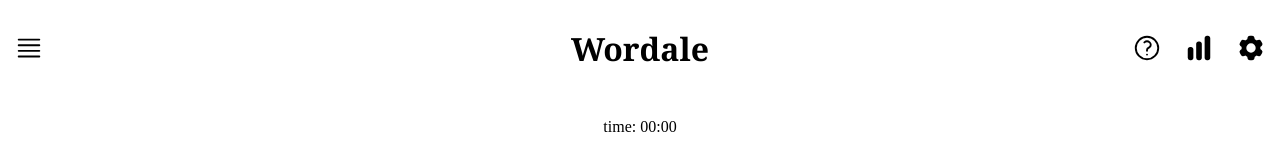
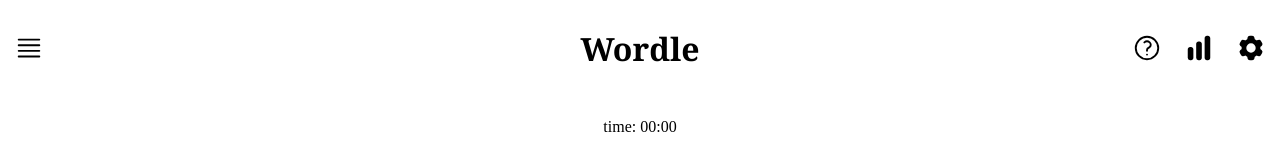
Before and after one commit to Montegrand/wordale, a plain HTML site: page index.html in a window 1280 px wide. Shown: the top 144 px of the page. Drawn offline with Linux system fonts and the light colour scheme.

Commit message:
Update index.html

```diff
--- a/index.html
+++ b/index.html
@@ -4,12 +4,12 @@
     <meta charset="UTF-8" />
     <meta name="viewport" content="width=device-width, initial-scale=1.0" />
     <link rel="stylesheet" href="./css/wordale.css" />
-    <title>Wordale</title>
+    <title>Worale</title>
 </head>
 <body>
     <header>
         <button type="button" class="menu"></button>
-        <h1 class="logo">Wordale</h1>
+        <h1 class="logo">Wordle</h1>
         <div class="header-user">
             <button type="button" class="header-user_btn help"></button>
             <button type="button" class="header-user_btn graph"></button>
```
